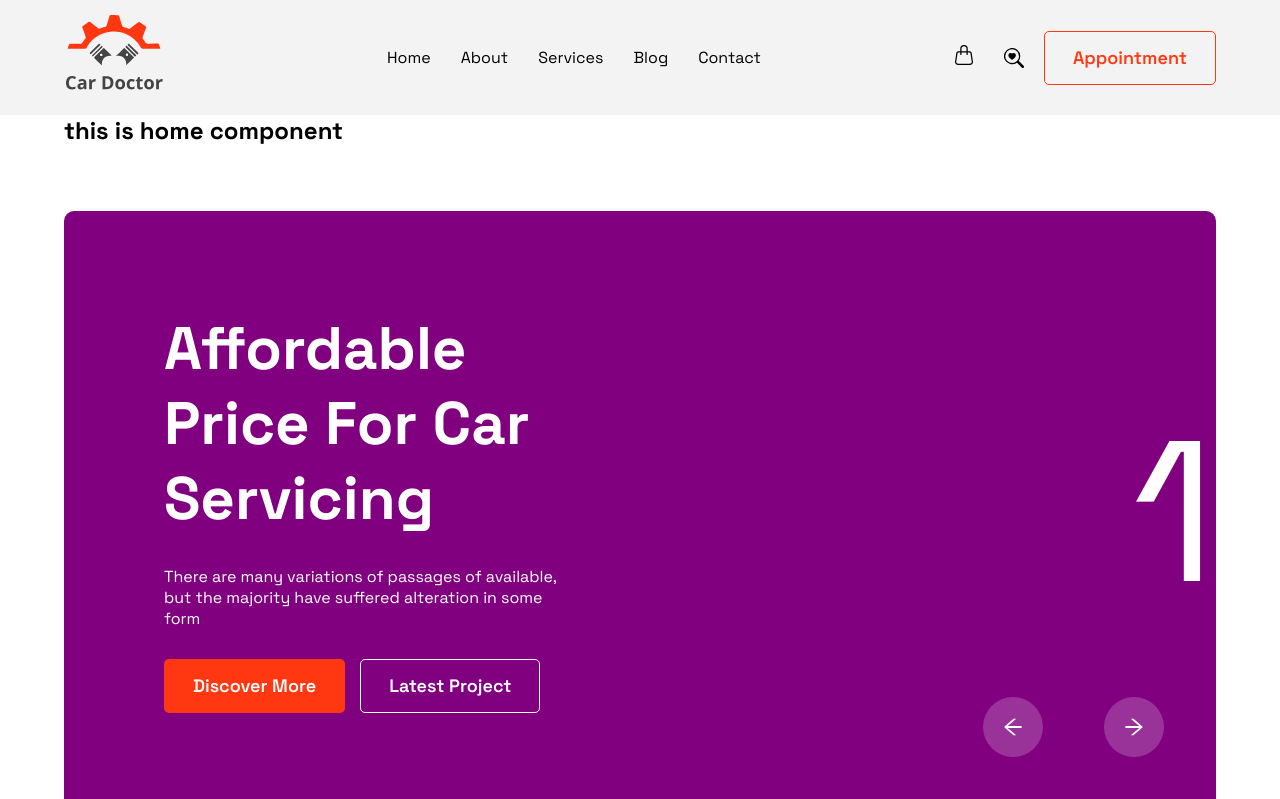
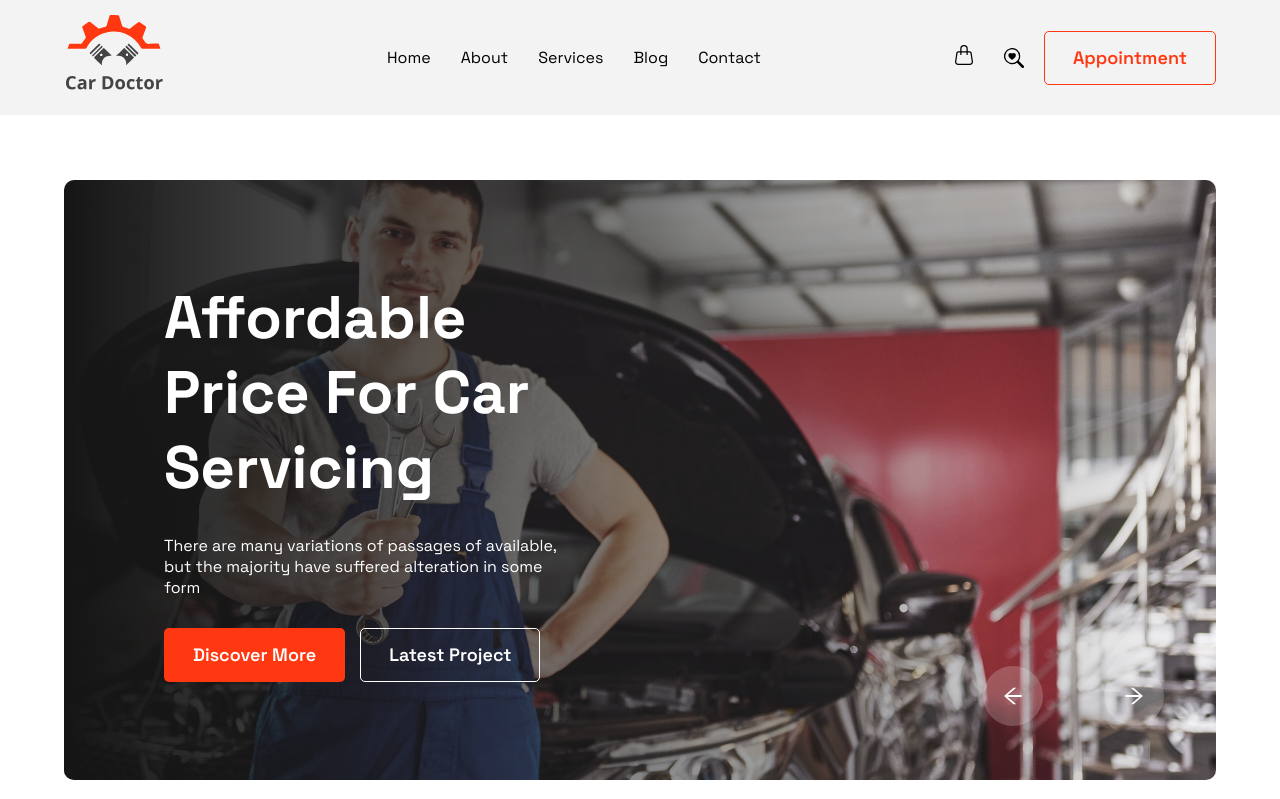
Before and after one commit to shihab91/Genius-car, a React (Vite) app: page / in a window 1280 px wide. Shown: the top 799 px of the page. Built offline with nearby package versions, Linux system fonts and the light colour scheme.

Commit message:
finished the banner section

```diff
--- a/src/pages/Home/Banner/Banner.css
+++ b/src/pages/Home/Banner/Banner.css
@@ -5,13 +5,24 @@
 .slide {
 	width: 100%;
 	height: 600px;
-	background: purple;
 	color: white;
 	font-size: 200px;
 	border-radius: 10px;
    display: flex;
    justify-content: flex-end;
    align-items: center;
+   position: relative;
+}
+.slide::after{
+   content: " ";
+   position: absolute;
+   top: 0;
+   left: 0;
+   width:100%; height:100%;
+   background: linear-gradient(90deg, #151515 0%, rgba(21, 21, 21, 0) 100%);
+}
+.slide img{
+   width: 100%;
 }
 .slider-info{
    position: absolute;
--- a/src/pages/Home/Banner/Banner.jsx
+++ b/src/pages/Home/Banner/Banner.jsx
@@ -3,6 +3,12 @@ import 'keen-slider/keen-slider.min.css'
 import { useKeenSlider } from 'keen-slider/react'
 import { AiOutlineArrowRight, AiOutlineArrowLeft } from 'react-icons/ai'
 import './Banner.css'
+import img1 from '../../../assets/images/banner/1.jpg'
+import img2 from '../../../assets/images/banner/2.jpg'
+import img3 from '../../../assets/images/banner/3.jpg'
+import img4 from '../../../assets/images/banner/4.jpg'
+import img5 from '../../../assets/images/banner/5.jpg'
+import img6 from '../../../assets/images/banner/6.jpg'
 const Banner = () => {
 	const [currentSlide, setCurrentSlide] = useState(0)
 	const [sliderRef, instanceRef] = useKeenSlider({
@@ -27,12 +33,12 @@ const Banner = () => {
 				</div>
 			</div>
 			<div ref={sliderRef} className='keen-slider'>
-				<div className='keen-slider__slide slide'>1</div>
-				<div className='keen-slider__slide slide'>2</div>
-				<div className='keen-slider__slide slide'>3</div>
-				<div className='keen-slider__slide slide'>4</div>
-				<div className='keen-slider__slide slide'>5</div>
-				<div className='keen-slider__slide slide'>6</div>
+				<div className='keen-slider__slide slide'><img src={img1} alt="" /></div>
+				<div className='keen-slider__slide slide'><img src={img2} alt="" /></div>
+				<div className='keen-slider__slide slide'><img src={img3} alt="" /></div>
+				<div className='keen-slider__slide slide'><img src={img4} alt="" /></div>
+				<div className='keen-slider__slide slide'><img src={img5} alt="" /></div>
+				<div className='keen-slider__slide slide'><img src={img6} alt="" /></div>
 			</div>
 			<div className='arrows'>
 				<Arrow left onClick={e => e.stopPropagation() || instanceRef.current?.prev()} disabled={currentSlide === 0} />
--- a/src/pages/Home/Home/Home.jsx
+++ b/src/pages/Home/Home/Home.jsx
@@ -4,7 +4,6 @@ import Banner from '../Banner/Banner'
 const Home = () => {
 	return (
 		<div className='container'>
-			<h2>this is home component</h2>
 			<Banner />
 		</div>
 	)
--- a/src/pages/shared/Header/Header.css
+++ b/src/pages/shared/Header/Header.css
@@ -129,7 +129,7 @@ header {
 		width: 100%;
 		gap: 10px;
 	}
-	.icon{
+	.icon {
 		margin: 0;
 	}
 	.search input {
```
